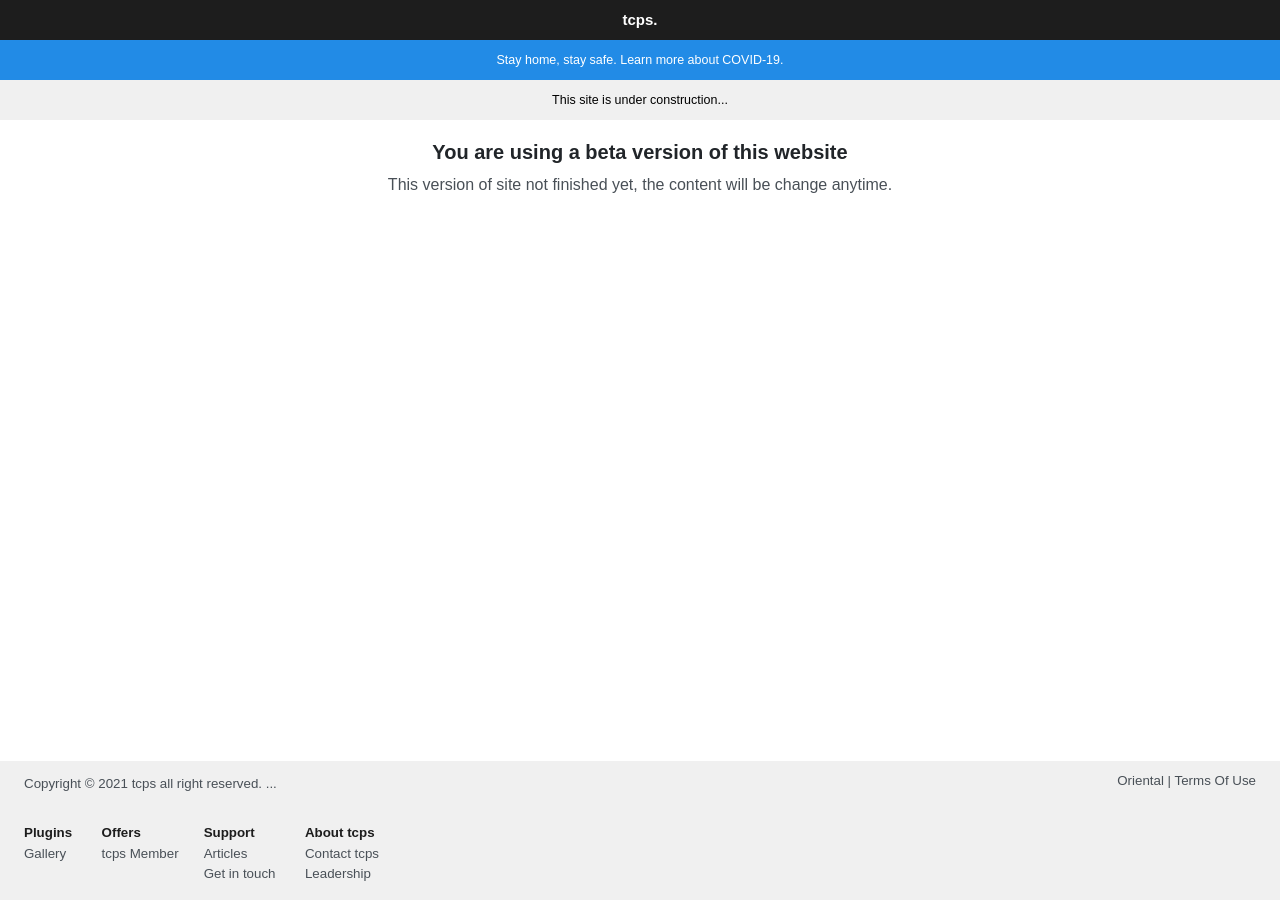
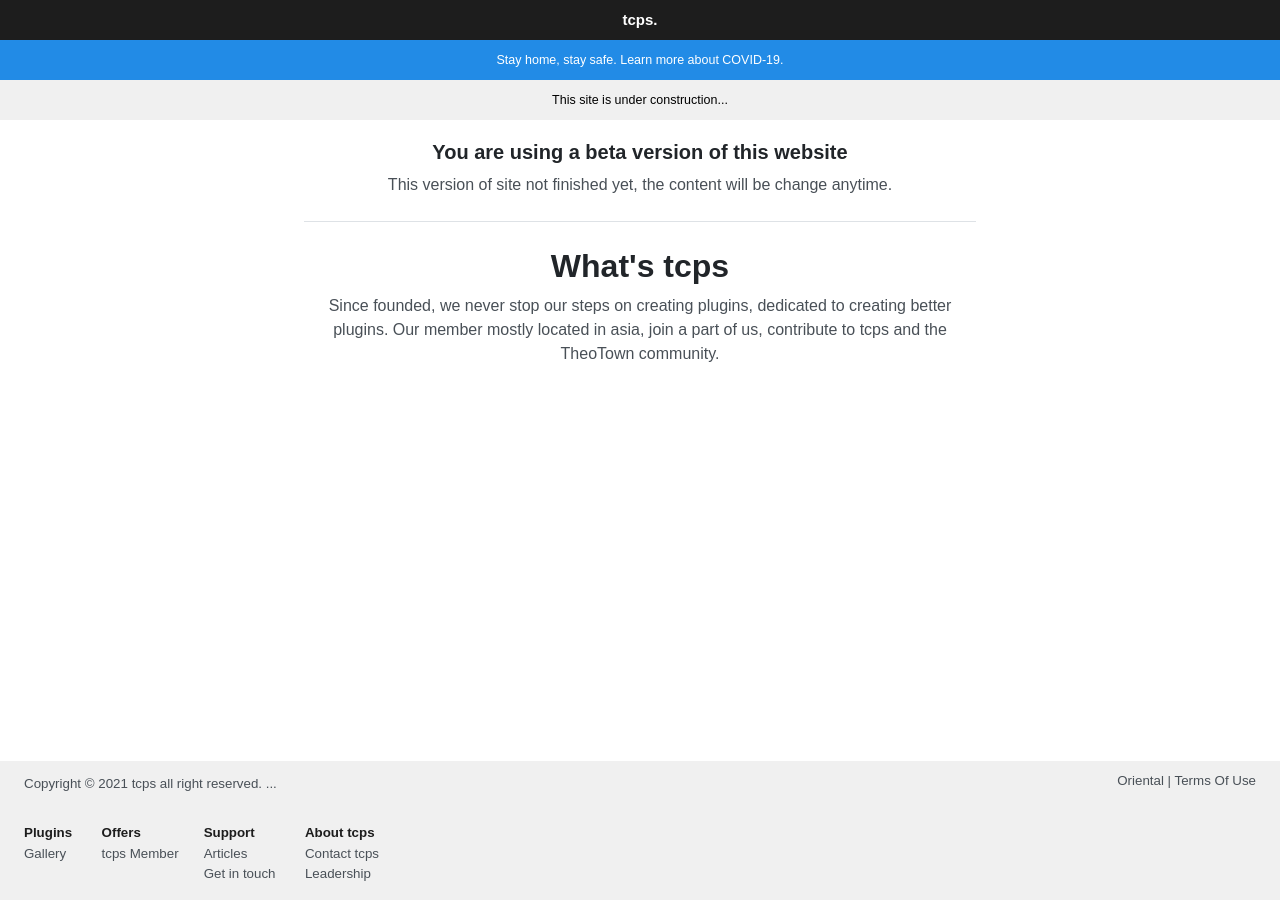
Before and after one commit to ttcps/ttcps.github.io, a Jekyll site: the page built from index.html, in a window 1280 px wide. Built offline with Jekyll 4.4.1, drawn with Linux system fonts in a browser that asks for light colours.

Commit message:
Update index.html

```diff
--- a/index.html
+++ b/index.html
@@ -5,3 +5,8 @@ layout: home
   <h3 class="first">You are using a beta version of this website</h3>
   <p>This version of site not finished yet, the content will be change anytime.</p>
 </div>
+<hr>
+<div style="text-align: center;">
+  <h1>What's tcps</h1>
+  <p>Since founded, we never stop our steps on creating plugins, dedicated to creating better plugins. Our member mostly located in asia, join a part of us, contribute to tcps and the TheoTown community.</p>
+</div>
```
